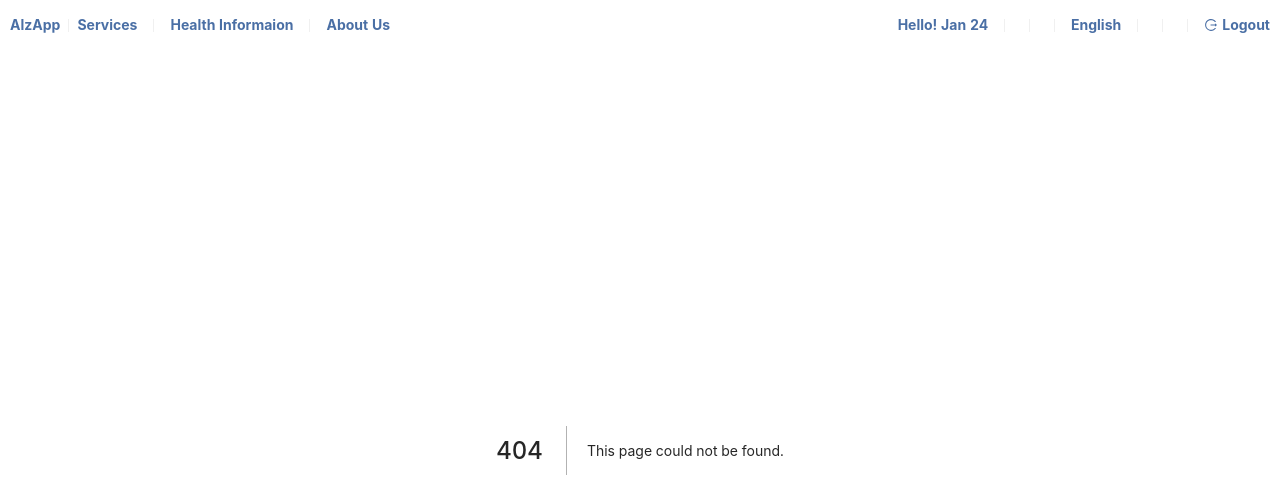
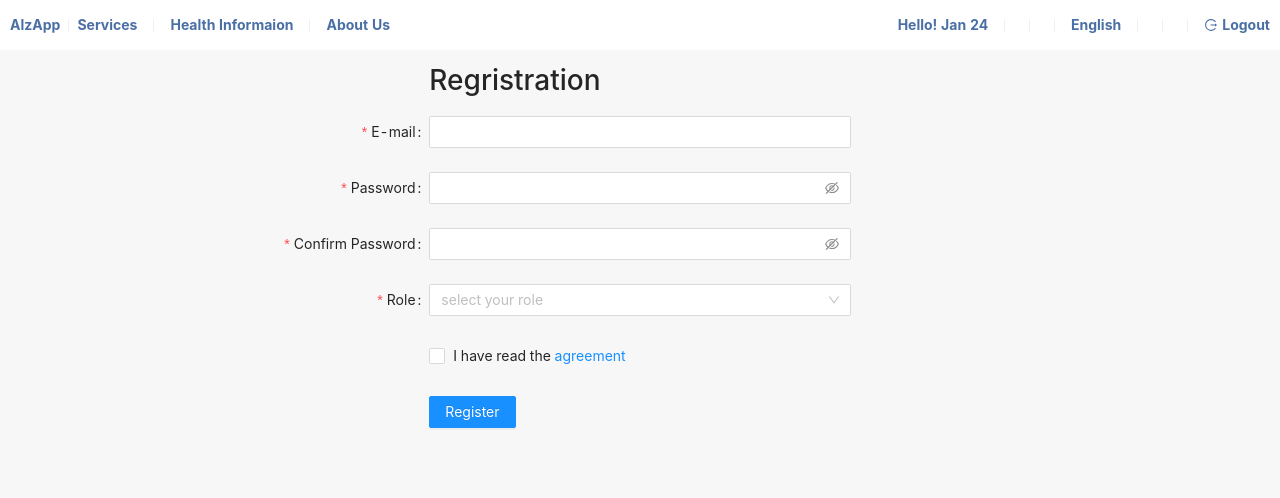
Before and after one commit to TermTaepaisitphongse/alzapp-frontend, a Next.js app: page /register in a window 1280 px wide. Before the commit this address had no page. Shown: the top 498 px of the page. Built offline with nearby package versions, Linux system fonts and the light colour scheme.

Commit message:
finished login and register functions

```diff
--- a/components/Navbar.js
+++ b/components/Navbar.js
@@ -1,6 +1,7 @@
 import styled from "styled-components";
 import { Menu, Dropdown, Row, Col, Space, Divider, Grid } from "antd";
 import Link from "next/link";
+import { useRouter } from "next/router";
 import { AiOutlineLogout } from "react-icons/ai";
 import { AppstoreOutlined } from "@ant-design/icons";
 
@@ -20,6 +21,17 @@ const StyledNavbar = styled.div`
 `;
 
 const Navbar = () => {
+  const router = useRouter();
+  let token = "";
+  if (typeof localStorage !== "undefined") {
+    token = localStorage.getItem("alzapp_token");
+  }
+
+  const logout = () => {
+    localStorage.setItem("alzapp_token", "");
+    router.push("/");
+  };
+
   const Services = (
     <Menu>
       <Menu.Item>
@@ -33,7 +45,7 @@ const Navbar = () => {
         </Link>
       </Menu.Item>
       <Menu.Item>
-        <Link href="/servies/calendar" passHref>
+        <Link href="/services/calendar" passHref>
           Calendar
         </Link>
       </Menu.Item>
@@ -171,14 +183,27 @@ const Navbar = () => {
               </a>
             </Dropdown>
             <Divider type="vertical" />
+            {token !== "" ? (
               <a
-              href="google.com"
-              target="_blank"
+                onClick={() => logout()}
+                passHref
                 style={{ display: "flex", alignItems: "center" }}
               >
                 <AiOutlineLogout style={{ marginRight: 4 }} />
                 Logout
               </a>
+            ) : (
+              <Link
+                href="/login"
+                passHref
+                style={{ display: "flex", alignItems: "center" }}
+              >
+                <a>
+                  <AiOutlineLogout style={{ marginRight: 4 }} />
+                  Login
+                </a>
+              </Link>
+            )}
           </Space>
         </div>
       </StyledNavbar>
--- a/package.json
+++ b/package.json
@@ -10,6 +10,7 @@
   "dependencies": {
     "@ant-design/icons": "^4.7.0",
     "antd": "4.3.0",
+    "axios": "^0.27.2",
     "cross-env": "^7.0.2",
     "dayjs": "1.8.28",
     "esm": "^3.2.25",
--- a/pages/_app.js
+++ b/pages/_app.js
@@ -2,12 +2,30 @@ import "antd/dist/antd.css";
 import "../styles/vars.css";
 import "../styles/global.css";
 import Navbar from "../components/Navbar";
+import { useRouter } from "next/router";
 
 export default function MyApp({ Component, pageProps }) {
+  const router = useRouter();
+  let token = "";
+  if (typeof localStorage !== "undefined") {
+    token = localStorage.getItem("alzapp_token");
+    console.log(token);
+  }
+  console.log(router.pathname);
+  const needLogin = [
+    "/services/medical-records",
+    "/services/todo-list",
+    "/servies/calendar",
+  ];
+
   return (
     <>
       <Navbar />
-      <Component {...pageProps} />
+      {token == "" && needLogin.includes(router.pathname) ? (
+        <h1>please log in</h1>
+      ) : (
+        <Component {...pageProps} />
+      )}
     </>
   );
 }
--- /dev/null
+++ b/pages/register.js
@@ -0,0 +1,181 @@
+import {
+  AutoComplete,
+  Button,
+  Cascader,
+  Checkbox,
+  Col,
+  Form,
+  Input,
+  InputNumber,
+  Row,
+  Select,
+} from "antd";
+import { useState } from "react";
+import axios from "axios";
+
+const { Option } = Select;
+const formItemLayout = {
+  labelCol: {
+    xs: {
+      span: 24,
+    },
+    sm: {
+      span: 8,
+    },
+  },
+  wrapperCol: {
+    xs: {
+      span: 24,
+    },
+    sm: {
+      span: 8,
+    },
+  },
+};
+const tailFormItemLayout = {
+  wrapperCol: {
+    xs: {
+      span: 24,
+      offset: 0,
+    },
+    sm: {
+      span: 16,
+      offset: 8,
+    },
+  },
+};
+
+const App = () => {
+  const [form] = Form.useForm();
+
+  const onFinish = async (values) => {
+    console.log("Received values of form: ", values);
+    await createNewUser(values);
+  };
+
+  const createNewUser = async (data) => {
+    const response = await axios({
+      method: "post",
+      url: "http://localhost:3001/users",
+      data,
+    });
+    console.log("save user", response.data);
+  };
+
+  const [autoCompleteResult, setAutoCompleteResult] = useState([]);
+
+  return (
+    <Form
+      {...formItemLayout}
+      form={form}
+      name="register"
+      onFinish={onFinish}
+      scrollToFirstError
+      style={{ padding: 8 }}
+    >
+      <Row>
+        <Col sm={{ offset: 8 }}>
+          <h1>Regristration</h1>
+        </Col>
+      </Row>
+
+      <Form.Item
+        name="username"
+        label="E-mail"
+        rules={[
+          {
+            type: "email",
+            message: "The input is not valid E-mail!",
+          },
+          {
+            required: true,
+            message: "Please input your E-mail!",
+          },
+        ]}
+      >
+        <Input />
+      </Form.Item>
+
+      <Form.Item
+        name="password"
+        label="Password"
+        rules={[
+          {
+            required: true,
+            message: "Please input your password!",
+          },
+        ]}
+        hasFeedback
+      >
+        <Input.Password />
+      </Form.Item>
+
+      <Form.Item
+        name="confirm"
+        label="Confirm Password"
+        dependencies={["password"]}
+        hasFeedback
+        rules={[
+          {
+            required: true,
+            message: "Please confirm your password!",
+          },
+          ({ getFieldValue }) => ({
+            validator(_, value) {
+              if (!value || getFieldValue("password") === value) {
+                return Promise.resolve();
+              }
+
+              return Promise.reject(
+                new Error("The two passwords that you entered do not match!")
+              );
+            },
+          }),
+        ]}
+      >
+        <Input.Password />
+      </Form.Item>
+
+      <Form.Item
+        name="role"
+        label="Role"
+        rules={[
+          {
+            required: true,
+            message: "Please select a role",
+          },
+        ]}
+      >
+        <Select placeholder="select your role">
+          <Option value="patient">Patient</Option>
+          <Option value="caretaker">Caretaker</Option>
+        </Select>
+      </Form.Item>
+
+      <Form.Item
+        name="agreement"
+        valuePropName="checked"
+        rules={[
+          {
+            validator: (_, value) =>
+              value
+                ? Promise.resolve()
+                : Promise.reject(new Error("Should accept agreement")),
+          },
+        ]}
+        {...tailFormItemLayout}
+      >
+        <Checkbox>
+          I have read the <a href="">agreement</a>
+        </Checkbox>
+      </Form.Item>
+      <Form.Item {...tailFormItemLayout}>
+        <Button type="primary" htmlType="submit">
+          Register
+        </Button>
+      </Form.Item>
+    </Form>
+  );
+};
+
+export default App;
```
Also changed, not shown: pages/login.js (added, +89 -0 lines), pages/services/medical-records/create.js (+20 -4 lines), pages/services/medical-records/index.js (+46 -71 lines), 1 other file (tests, documents, lock files or other folders). Lines whose indentation alone changed are shown as unchanged.
